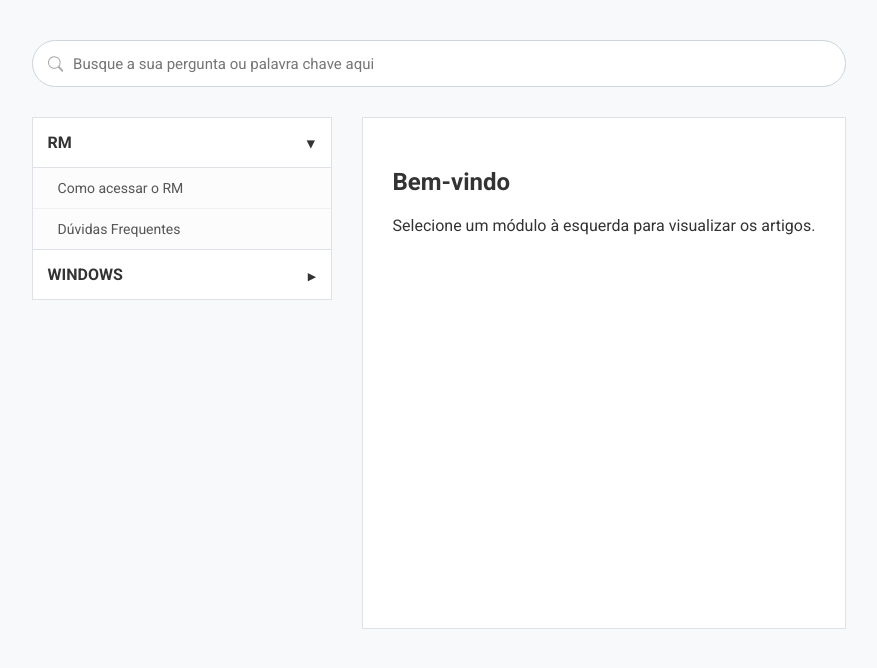
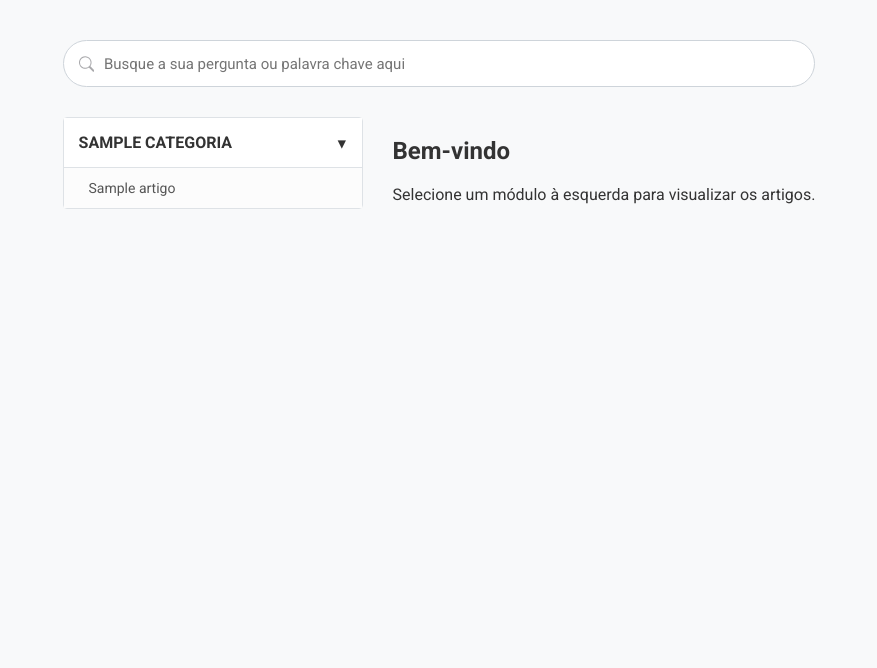
Before and after one commit to malheirovieira/kb_engebag, a Django app: page /base-conhecimento/ in a window 1280 px wide, after a click that opens the changed part. Shown: the top 668 px of the page, without its empty margins (201-1078 px from the left). Run offline with Django 5.2, Linux system fonts and the light colour scheme; tables that the repository leaves empty hold one stand-in row (values such as "Sample post"); some libraries are stand-ins or nearby versions.

Commit message:
feat: integração da busca dinâmica e estruturação da base de dados
- Implementação da lógica de consulta ao banco de dados no backend.
- Populamento inicial de dados e sincronização de modelos.
- Refatoração de componentes UI (HTML/CSS) para suporte a resultados dinâmicos.

```diff
--- a/artigos/models.py
+++ b/artigos/models.py
@@ -12,6 +12,7 @@ class Artigo(models.Model):
     conteudo = models.TextField()
     categoria = models.ForeignKey(Categoria, on_delete=models.CASCADE)
     data_criacao = models.DateTimeField(auto_now_add=True)
+    imagem_capa = models.ImageField(upload_to='artigos/fotos/', null=True, blank=True)
 
     def __str__(self):
         return self.titulo
--- a/artigos/urls.py
+++ b/artigos/urls.py
@@ -1,7 +1,10 @@
 from django.urls import path
-from .views import home, base_conhecimento
+from . import views
 
 urlpatterns = [
-    path('', home, name='home'),
-    path('base-conhecimento/', base_conhecimento, name='base_conhecimento'),
+    path('', views.home, name='home'),
+    path('base-conhecimento/', views.base_conhecimento, name='base_conhecimento'),
+    # Esta linha é importante para o clique funcionar:
+    path('artigo/<int:artigo_id>/', views.detalhe_artigo, name='detalhe_artigo'),
+    path('busca/', views.buscar_artigos, name='buscar_artigos'),
 ]
--- a/artigos/views.py
+++ b/artigos/views.py
@@ -1,7 +1,31 @@
-from django.shortcuts import render
+from django.shortcuts import render, get_object_or_404
+from .models import Artigo, Categoria
+from django.db.models import Q
 
 def home(request):
     return render(request, 'home.html')
 
 def base_conhecimento(request):
-    return render(request, 'base_conhecimento.html')
+    categorias = Categoria.objects.all()
+    artigos = Artigo.objects.all()
+    context = {
+        'categorias': categorias,
+        'artigos': artigos,
+    }
+    return render(request, 'base_conhecimento.html', context)
+
+def detalhe_artigo(request, artigo_id):
+    artigo = get_object_or_404(Artigo, id=artigo_id)
+    return render(request, 'artigo_conteudo.html', {'artigo': artigo})
+
+def buscar_artigos(request):
+    query = request.GET.get('q', '').strip()
+    if query:
+        # Filtra os artigos por título ou conteúdo
+        resultados = Artigo.objects.filter(
+            Q(titulo__icontains=query) | Q(conteudo__icontains=query)
+        )
+    else:
+        resultados = Artigo.objects.none()
+
+    return render(request, 'resultado_busca.html', {'resultados': resultados, 'query': query})
--- a/static/css/base_conhecimento.css
+++ b/static/css/base_conhecimento.css
@@ -23,11 +23,10 @@
     transition: border-color 0.2s ease;
 }
 
-
-
 .search-wrapper:focus-within {
-    border-color: #E95C13;
+    border-color: #E95C13; /* Laranja original */
     outline: none;
+    box-shadow: 0 0 8px rgba(233, 92, 19, 0.2); /* Brilho suave opcional */
 }
 
 .search-icon {
@@ -59,15 +58,25 @@
     flex-grow: 1;
     background: #fff;
     padding: 30px;
-    border: 1px solid #dee2e6; /* BORDAS QUADRADAS */
+    border: 1px solid #dee2e6;
     min-height: 450px;
 }
 
-/* --- MENUS ACORDEÃO (QUADRADOS) --- */
+/* --- MENUS ACORDEÃO (AJUSTADOS) --- */
 .module-group {
-    margin-bottom: -1px; /* Sobrepõe as bordas para não parecer dobrada */
+    margin-bottom: 8px; /* Espaçamento entre os blocos para o 'salto' não bater no de baixo */
     border: 1px solid #dee2e6;
     background: #fff;
+    transition: transform 0.2s ease, box-shadow 0.2s ease; /* Prepara a animação */
+    border-radius: 4px; /* Leve arredondado para combinar com o hover */
+}
+
+/* EFEITO DE SALTO E SELEÇÃO NO GRUPO INTEIRO */
+.module-group:hover {
+    transform: translateY(-3px) scale(1.01); /* Pequeno salto e crescimento */
+    border-color: #E95C13; /* Borda fica laranja */
+    box-shadow: 0 4px 12px rgba(233, 92, 19, 0.15); /* Sombra laranja sutil */
+    z-index: 10; /* Garante que fique por cima dos outros ao crescer */
 }
 
 .module-card {
@@ -79,15 +88,16 @@
     justify-content: space-between;
     align-items: center;
     background-color: #fff;
-    transition: background 0.2s;
+    transition: color 0.2s, background-color 0.2s;
 }
 
 .module-card::-webkit-details-marker {
-    display: none; /* Remove a setinha padrão do navegador */
+    display: none;
 }
 
-.module-card:hover {
-    background-color: #fff4ee;
+/* Quando o mouse está sobre o grupo, o título pode mudar de cor tbm */
+.module-group:hover .module-card {
+    color: #E95C13;
 }
 
 /* A setinha (arrow) */
@@ -98,12 +108,11 @@
     display: inline-block;
 }
 
-/* Rotaciona a setinha quando o menu abre */
 details[open] .arrow::before {
     transform: rotate(90deg);
 }
 
-/* --- LISTA DE ARTIGOS (QUANDO ABERTO) --- */
+/* --- LISTA DE ARTIGOS --- */
 .module-list {
     display: flex;
     flex-direction: column;
@@ -121,9 +130,9 @@ details[open] .arrow::before {
 }
 
 .module-list a:hover {
-    background-color: #fff4ee; /* Tom leve de laranja */
+    background-color: #fff4ee;
     color: #E95C13;
-    padding-left: 30px; /* Efeito de deslize ao passar o mouse */
+    padding-left: 30px;
 }
 
 .module-list a:last-child {
--- a/static/css/home.css
+++ b/static/css/home.css
@@ -69,6 +69,7 @@
 .card-link {
     flex: 1;
     color: #333;
+    text-decoration: none;
 }
 
 .main-card {
--- a/templates/base.html
+++ b/templates/base.html
@@ -7,9 +7,9 @@
     <title>ENGEBAG - Base de Conhecimento</title>
 
     <link href="https://fonts.googleapis.com/css2?family=Roboto:wght@400;700&display=swap" rel="stylesheet">
-
     <link rel="stylesheet" href="{% static 'css/base.css' %}">
 
+    <script src="https://unpkg.com/htmx.org@1.9.10"></script>
     {% block extra_css %}{% endblock %}
 </head>
 <body>
--- a/templates/base_conhecimento.html
+++ b/templates/base_conhecimento.html
@@ -13,34 +13,72 @@
                 class="bi bi-search search-icon" viewBox="0 0 16 16">
                 <path d="M11.742 10.344a6.5 6.5 0 1 0-1.397 1.398h-.001q.044.06.098.115l3.85 3.85a1 1 0 0 0 1.415-1.414l-3.85-3.85a1 1 0 0 0-.115-.1zM12 6.5a5.5 5.5 0 1 1-11 0 5.5 5.5 0 0 1 11 0" />
             </svg>
-            <input class="search-input" placeholder="Busque a sua pergunta ou palavra chave aqui">
+            <input type="text"
+                   name="q"
+                   class="search-input"
+                   placeholder="Busque a sua pergunta ou palavra chave aqui"
+                   hx-get="{% url 'buscar_artigos' %}"
+                   hx-trigger="keyup changed delay:500ms"
+                   hx-target="#conteudo-direito"
+                   hx-swap="innerHTML">
         </div>
     </div>
 
     <div class="content">
         <div class="sidebar">
             <div class="modules">
-                <details class="module-group">
-                    <summary class="module-card"> RM <span class="arrow"></span> </summary>
+
+                {# Loop pelas categorias cadastradas no banco #}
+                {% for categoria in categorias %}
+                <details class="module-group js-hover-details"> <summary class="module-card">
+                        {{ categoria.nome|upper }} <span class="arrow"></span>
+                    </summary>
                     <div class="module-list">
-                        <a href="#">Como acessar o RM</a>
-                        <a href="#">Dúvidas Frequentes</a>
+                        {# Loop pelos artigos desta categoria específica #}
+                        {% for artigo in categoria.artigo_set.all %}
+                            <a href="#"
+                               hx-get="{% url 'detalhe_artigo' artigo.id %}"
+                               hx-target="#conteudo-direito"
+                               hx-swap="innerHTML">
+                               {{ artigo.titulo }}
+                            </a>
+                        {% empty %}
+                            <a href="#">Nenhum artigo aqui</a>
+                        {% endfor %}
                     </div>
                 </details>
+                {% endfor %}
 
-                <details class="module-group">
-                    <summary class="module-card"> WINDOWS <span class="arrow"></span> </summary>
-                    <div class="module-list">
-                        <a href="#">Configurações de Rede</a>
-                    </div>
-                </details>
-                </div>
+            </div>
         </div>
 
-        <div class="main-content">
-            <h2>Bem-vindo</h2>
-            <p>Selecione um módulo à esquerda para visualizar os artigos.</p>
+        {# Área onde o conteúdo do banco ou os resultados da busca serão injetados #}
+        <div id="conteudo-direito" class="main-article-card">
+            <div id="default-message">
+                <h2>Bem-vindo</h2>
+                <p>Selecione um módulo à esquerda para visualizar os artigos.</p>
+            </div>
         </div>
     </div>
 </div>
+
+{# Script para abrir o menu ao passar o mouse (Hover) #}
+<script>
+    document.querySelectorAll('.js-hover-details').forEach(el => {
+        let timeout;
+
+        el.addEventListener('mouseenter', () => {
+            // Abre após 300ms (ajuste fino para não ser instantâneo demais)
+            timeout = setTimeout(() => {
+                el.open = true;
+            }, 300);
+        });
+
+        el.addEventListener('mouseleave', () => {
+            // Cancela se o mouse sair antes do tempo e fecha ao sair
+            clearTimeout(timeout);
+            el.open = false;
+        });
+    });
+</script>
 {% endblock %}
```
Also changed, not shown: templates/artigo_conteudo.html (added, +11 -0 lines), templates/artigo_detalhe_parcial.html (added, +7 -0 lines), templates/resultado_busca.html (added, +30 -0 lines), artigos/fotos/Executar.png.png (added), artigos/migrations/0002_artigo_imagem_capa.py (added).
